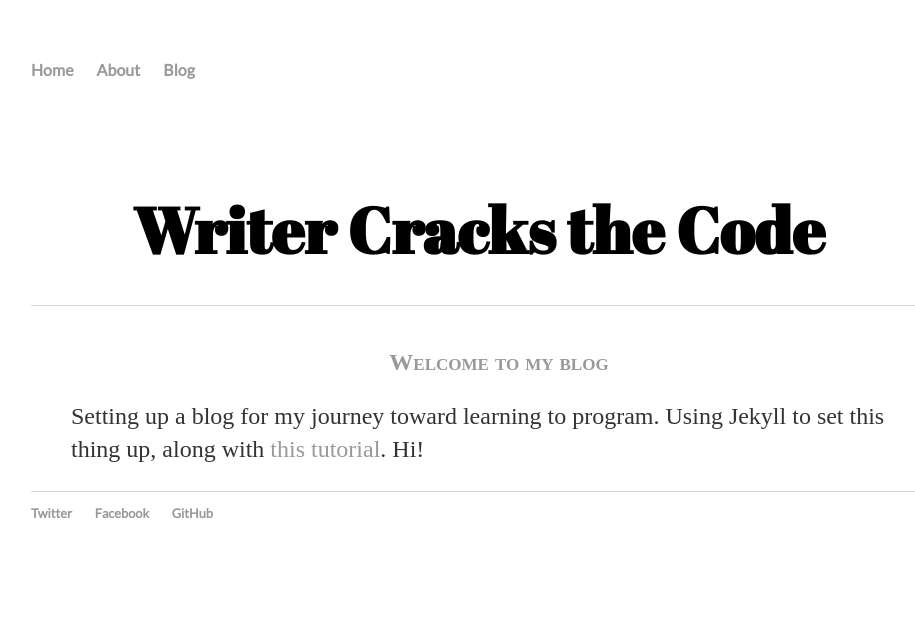
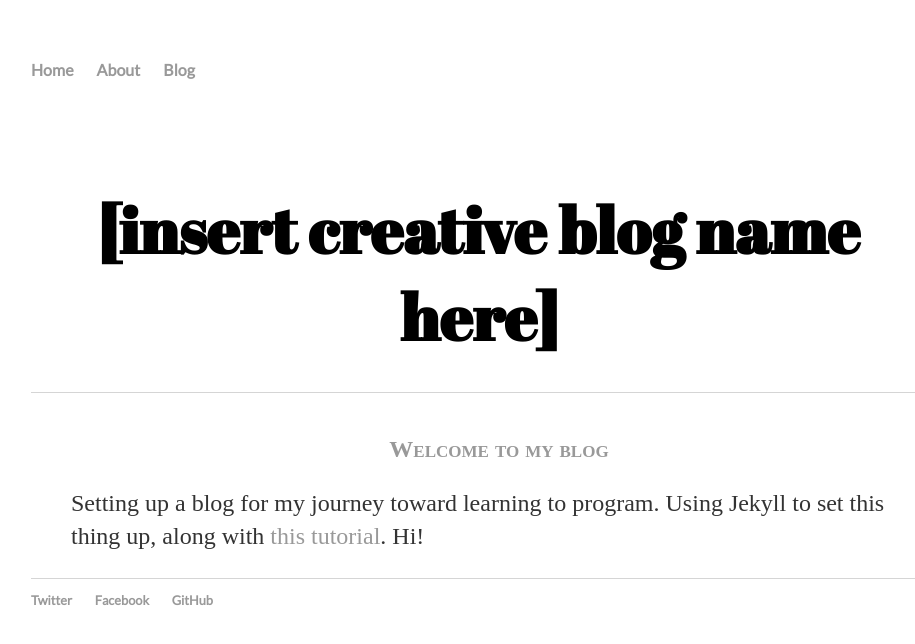
Before and after one commit to morrisa-n/morrisa-n.github.io, a Jekyll site: the page built from index.html, in a window 1280 px wide. Shown: the top 644 px of the page, without its empty margins (161-1076 px from the left). Built offline with Jekyll 4.4.1, drawn with Linux system fonts in a browser that asks for light colours.

```diff
--- a/index.html
+++ b/index.html
@@ -1,9 +1,9 @@
 ---
 layout: default
-title: Writer Cracks the Code
+title: [insert creative blog name here]
 ---
 
-<h1>Writer Cracks the Code</h1>
+<h1>[insert creative blog name here]</h1>
 
 <div class="excerpts">
 <ul>
```
